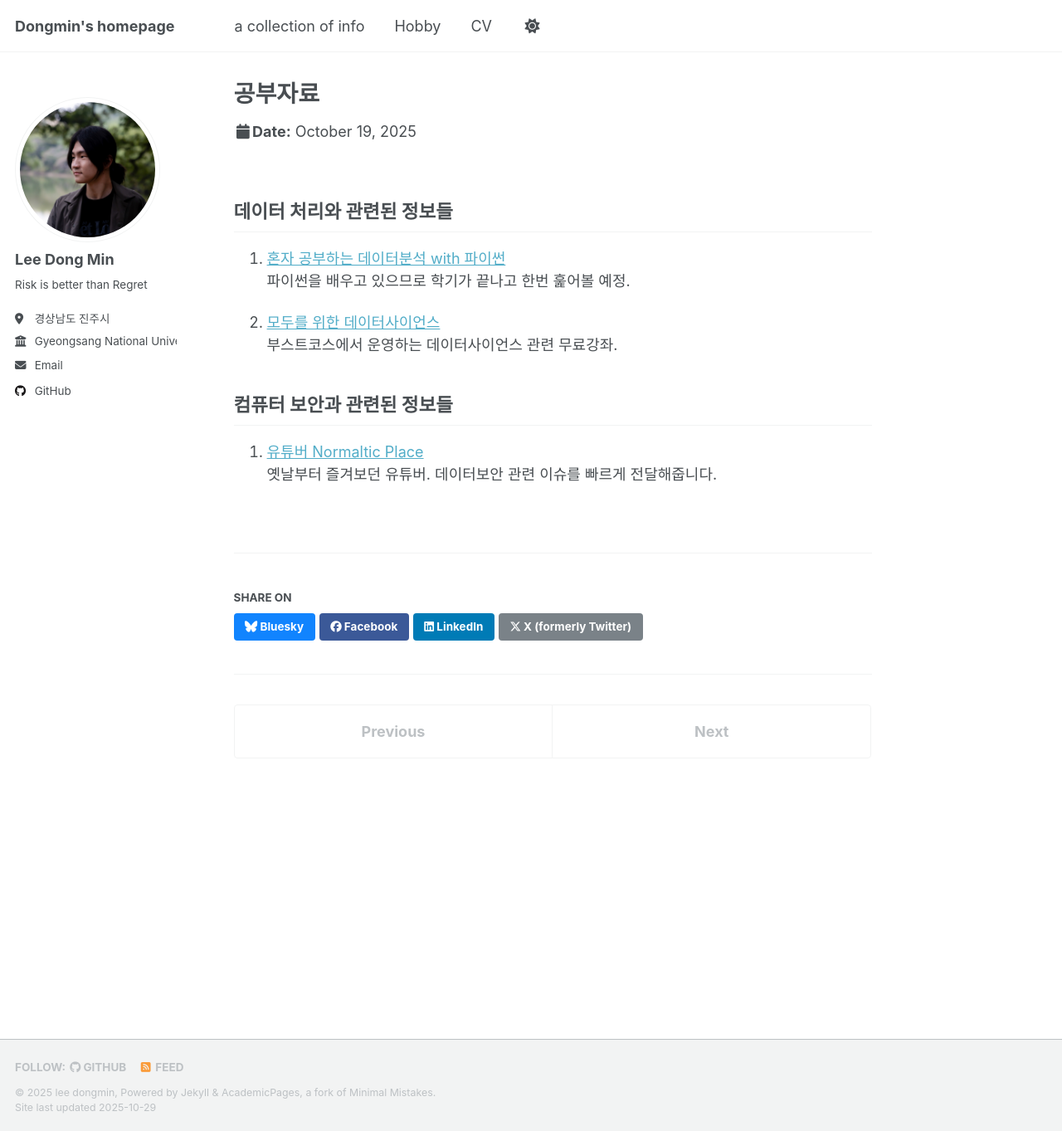
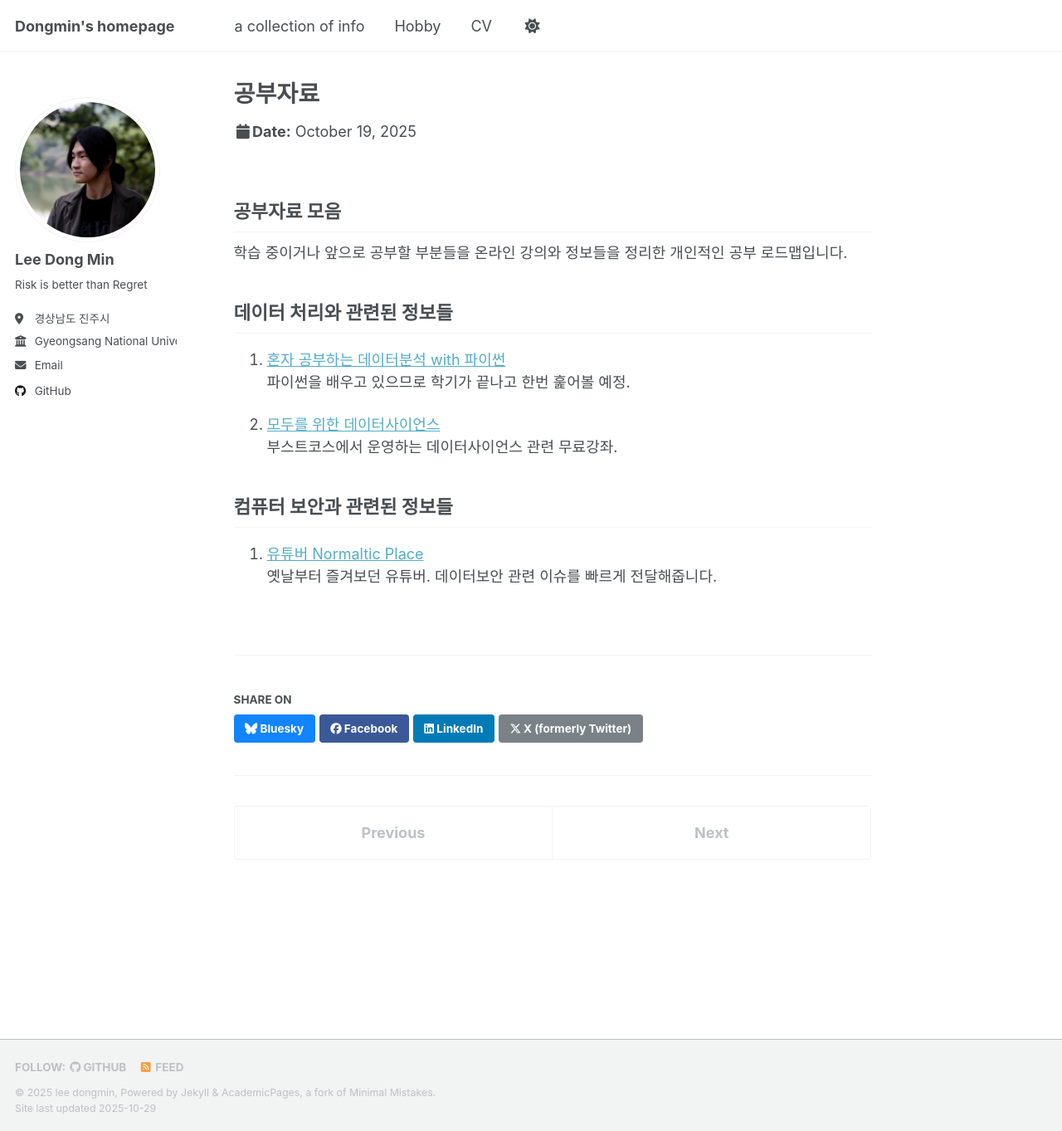
Before and after one commit to leerowa/leerowa.github.io, a Jekyll site: the page built from _info/study-course.md, in a window 1280 px wide and 1363 px high. Shown: the whole window at 83% size. Built offline with Jekyll 4.4.1, drawn with Linux system fonts in a browser that asks for light colours; a script that is not in the unit is left out.

Commit message:
Update study-course.md

```diff
--- a/_info/study-course.md
+++ b/_info/study-course.md
@@ -7,6 +7,11 @@ permalink: /info/study-course
 date: 2025-10-19
 # location: "City, Country"
 ---
+
+공부자료 모음
+---
+학습 중이거나 앞으로 공부할 부분들을 온라인 강의와 정보들을 정리한 개인적인 공부 로드맵입니다.
+
 
 데이터 처리와 관련된 정보들
 --
```
